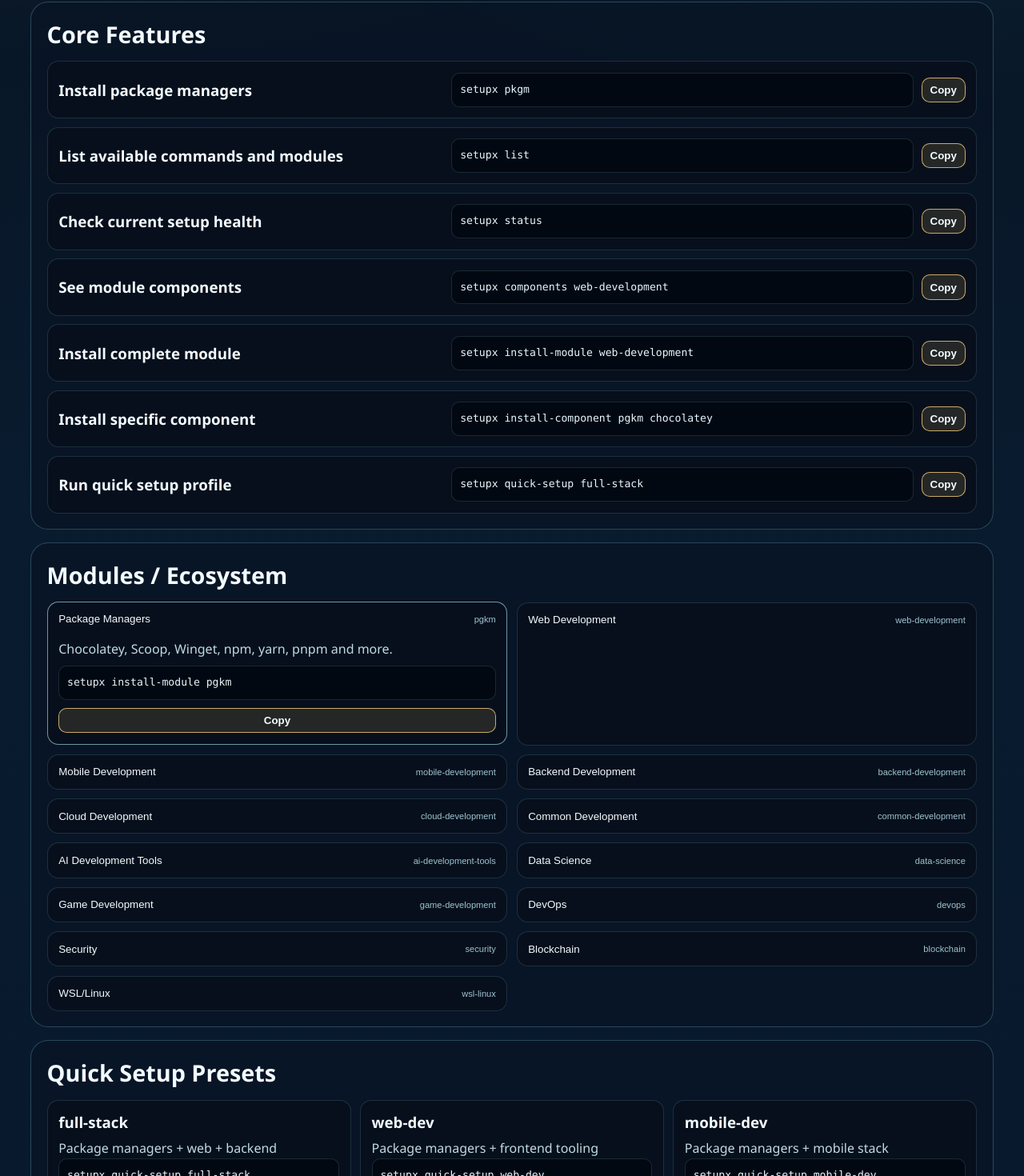
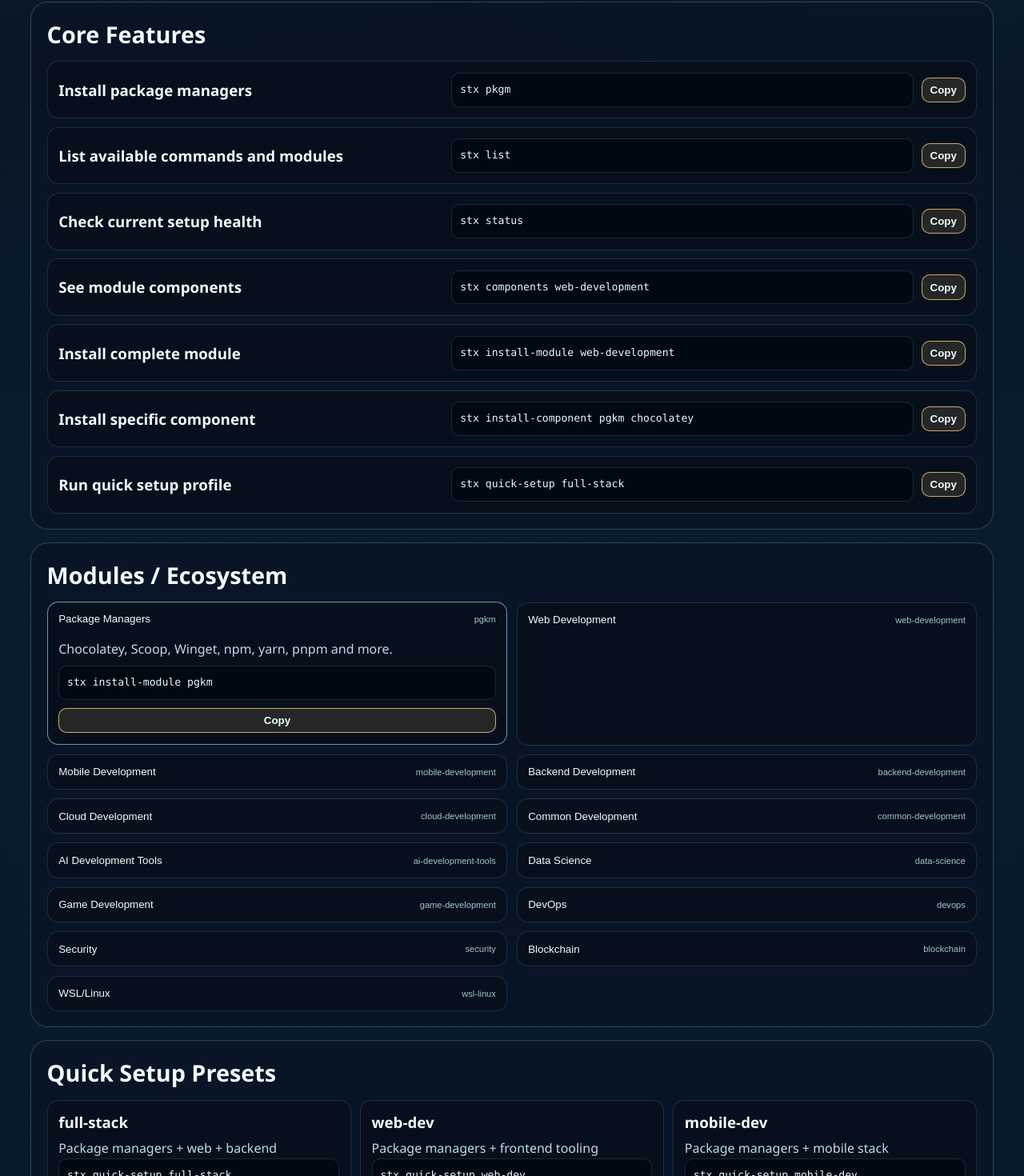
Before and after one commit to anshulyadav32/setupx-windows-setup, a React (Vite) app in the folder website/: page / in a window 1280 px wide. Shown: the part 1947-3417 px from the top of the page at 80% size. Built offline with nearby package versions, Linux system fonts and the light colour scheme.

Commit message:
Use stx in website command examples

```diff
--- a/website/src/App.jsx
+++ b/website/src/App.jsx
@@ -18,13 +18,13 @@ const whyItems = [
 ]
 
 const featureRows = [
-  ['Install package managers', 'setupx pkgm'],
-  ['List available commands and modules', 'setupx list'],
-  ['Check current setup health', 'setupx status'],
-  ['See module components', 'setupx components web-development'],
-  ['Install complete module', 'setupx install-module web-development'],
-  ['Install specific component', 'setupx install-component pgkm chocolatey'],
-  ['Run quick setup profile', 'setupx quick-setup full-stack'],
+  ['Install package managers', 'stx pkgm'],
+  ['List available commands and modules', 'stx list'],
+  ['Check current setup health', 'stx status'],
+  ['See module components', 'stx components web-development'],
+  ['Install complete module', 'stx install-module web-development'],
+  ['Install specific component', 'stx install-component pgkm chocolatey'],
+  ['Run quick setup profile', 'stx quick-setup full-stack'],
 ]
 
 const modules = [
@@ -52,10 +52,10 @@ const presets = [
 ]
 
 const commandTabs = {
-  core: ['setupx status', 'setupx list', 'setupx components web-development'],
-  modules: ['setupx install-module pgkm', 'setupx install-module web-development', 'setupx install-module cloud-development'],
-  components: ['setupx install-component pgkm chocolatey', 'setupx install-component web-development nodejs', 'setupx install-component web-development yarn'],
-  testing: ['setupx test-module pgkm', 'setupx test-component web-development nodejs', 'setupx check-status'],
+  core: ['stx status', 'stx list', 'stx components web-development'],
+  modules: ['stx install-module pgkm', 'stx install-module web-development', 'stx install-module cloud-development'],
+  components: ['stx install-component pgkm chocolatey', 'stx install-component web-development nodejs', 'stx install-component web-development yarn'],
+  testing: ['stx test-module pgkm', 'stx test-component web-development nodejs', 'stx check-status'],
 }
 
 const benefits = [
@@ -70,7 +70,7 @@ const faqs = [
   ['Is SetupX Windows-only?', 'Yes. SetupX targets Windows environments and integrates with Windows-native tooling.'],
   ['Does it require admin permissions?', 'Some installations need elevated permissions. SetupX handles mixed privilege workflows where possible.'],
   ['Can I install only selected modules?', 'Yes. Use module and component commands to install only what you need.'],
-  ['How do I test what was installed?', 'Use setupx test-module, setupx test-component, setupx status, and setupx check-status commands.'],
+  ['How do I test what was installed?', 'Use stx test-module, stx test-component, stx status, and stx check-status commands.'],
 ]
 
 function CopyButton({ value, copied, onCopy }) {
@@ -111,8 +111,8 @@ function App() {
 
   // Build install command
   const customInstallCmd = selectedComponents.length
-    ? `setupx install ${selectedComponents.join(' ')}`
-    : 'setupx install <component>'
+    ? `stx install ${selectedComponents.join(' ')}`
+    : 'stx install <component>'
 
   // Toggle component selection
   const toggleComponent = (name) => {
@@ -171,7 +171,7 @@ function App() {
         </div>
       </section>
       <header className="hero" id="top">
-        <p className="eyebrow">SetupX</p>
+        <p className="eyebrow">SetupX / stx</p>
         <h1>Set up your Windows dev environment in one command</h1>
         <p className="hero-copy">
           SetupX is a modular PowerShell tool for automating installation of package managers,
@@ -232,9 +232,9 @@ function App() {
                 <div className="module-body">
                   <p>{mod.details}</p>
                   <pre>
-                    <code>{`setupx install-module ${mod.alias}`}</code>
+                    <code>{`stx install-module ${mod.alias}`}</code>
                   </pre>
-                  <CopyButton value={`setupx install-module ${mod.alias}`} copied={copiedValue === `setupx install-module ${mod.alias}`} onCopy={copyText} />
+                  <CopyButton value={`stx install-module ${mod.alias}`} copied={copiedValue === `stx install-module ${mod.alias}`} onCopy={copyText} />
                 </div>
               )}
             </article>
@@ -250,9 +250,9 @@ function App() {
               <h3>{name}</h3>
               <p>{desc}</p>
               <pre>
-                <code>{`setupx quick-setup ${name}`}</code>
+                <code>{`stx quick-setup ${name}`}</code>
               </pre>
-              <CopyButton value={`setupx quick-setup ${name}`} copied={copiedValue === `setupx quick-setup ${name}`} onCopy={copyText} />
+              <CopyButton value={`stx quick-setup ${name}`} copied={copiedValue === `stx quick-setup ${name}`} onCopy={copyText} />
             </article>
           ))}
         </div>
--- a/website/src/setupxData.js
+++ b/website/src/setupxData.js
@@ -96,15 +96,15 @@ export const moduleCards = [
 
 export const quickCommands = [
   'Set-ExecutionPolicy Bypass -Scope Process -Force; iwr https://raw.githubusercontent.com/anshulyadav-git/setupx-windows-setup/main/install.ps1 | iex',
-  'setupx pgkm',
-  'setupx wdev',
-  'setupx aidve',
-  'setupx mdev',
-  'setupx wsl',
-  'setupx cdev',
-  'setupx codev',
-  'setupx devops',
-  'setupx dscience',
+  'stx pgkm',
+  'stx wdev',
+  'stx aidve',
+  'stx mdev',
+  'stx wsl',
+  'stx cdev',
+  'stx codev',
+  'stx devops',
+  'stx dscience',
 ]
 
 export const installOneLiner =
--- a/website/src/setupxUtils.js
+++ b/website/src/setupxUtils.js
@@ -14,5 +14,5 @@ export const getInstallTarget = (moduleAlias, componentName) => {
 }
 
 export const getComponentInstallCommand = (moduleAlias, componentName) => {
-  return `setupx install ${getInstallTarget(moduleAlias, componentName)}`
+  return `stx install ${getInstallTarget(moduleAlias, componentName)}`
 }
```
